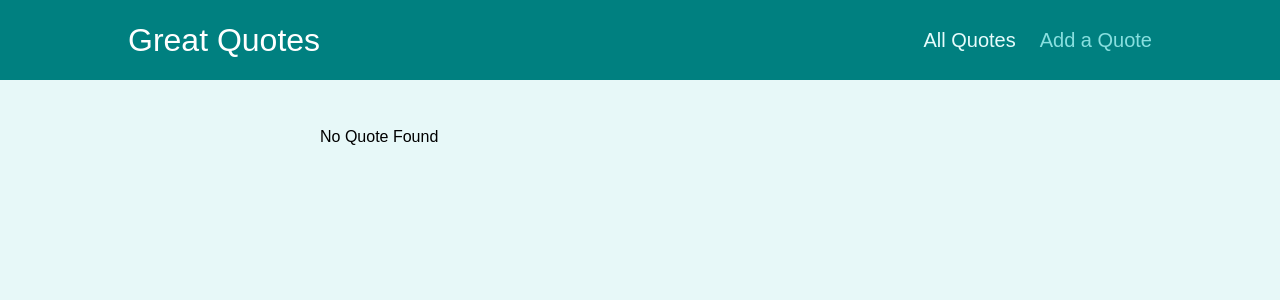
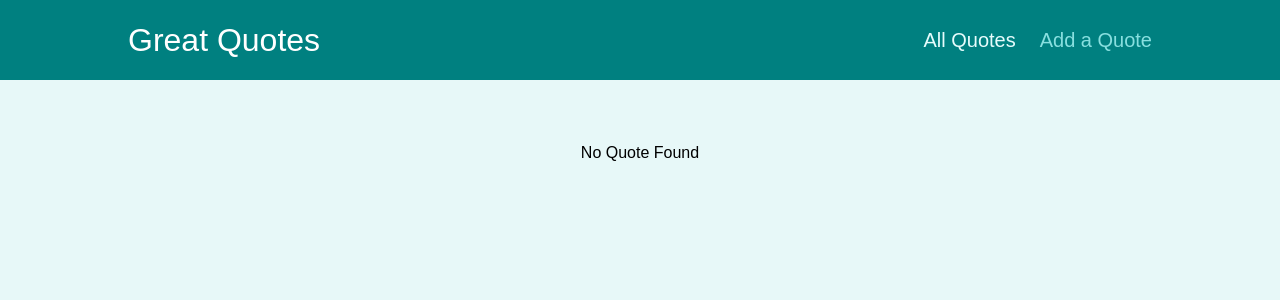
Before and after one commit to MS-D-rei/React_Router_Sample_App, a React (Vite) app: page /quotes/1 in a window 1280 px wide. Shown: the top 300 px of the page. Built offline with nearby package versions, Linux system fonts and the light colour scheme.

Commit message:
add fallback route path to App

```diff
--- a/src/App.tsx
+++ b/src/App.tsx
@@ -3,6 +3,7 @@ import Layout from '@/components/layout/Layout';
 import AllQuotes from '@/components/pages/AllQuotes';
 import NewQuote from '@/components/pages/NewQuote';
 import QuoteDetail from '@/components/pages/QuoteDetail';
+import { NotFoundDiv } from './components/pages/NotFoundStyle';
 
 function App() {
   return (
@@ -20,6 +21,9 @@ function App() {
         <Route path="/new-quote">
           <NewQuote />
         </Route>
+        <Route path='*'>
+          <NotFoundDiv>Page not found</NotFoundDiv>
+        </Route>
       </Switch>
     </Layout>
   );
--- /dev/null
+++ b/src/components/pages/NotFoundStyle.ts
@@ -0,0 +1,9 @@
+import styled from 'styled-components';
+
+export const NotFoundDiv = styled.div`
+  margin: 3rem auto;
+  text-align: center;
+  display: flex;
+  justify-content: center;
+  align-items: center;
+`;
--- a/src/components/pages/QuoteDetail.tsx
+++ b/src/components/pages/QuoteDetail.tsx
@@ -2,6 +2,7 @@ import { Route, useParams } from 'react-router-dom';
 import Comments from '@/components/comments/Comments';
 import { QuoteType } from '@/components/quotes/types';
 import HighlightedQuote from '../quotes/HighlightedQuote';
+import { NotFoundDiv } from './NotFoundStyle';
 
 const DUMMY_QUOTES: QuoteType[] = [
   { id: 'q1', author: 'John', text: 'React is fun' },
@@ -18,7 +19,11 @@ function QuoteDetail() {
   const quote = DUMMY_QUOTES.find((quote) => quote.id === params.quoteId);
 
   if (!quote) {
-    return <p>No Quote Found</p>;
+    return (
+      <NotFoundDiv>
+        <p>No Quote Found</p>
+      </NotFoundDiv>
+    );
   }
 
   return (
```
